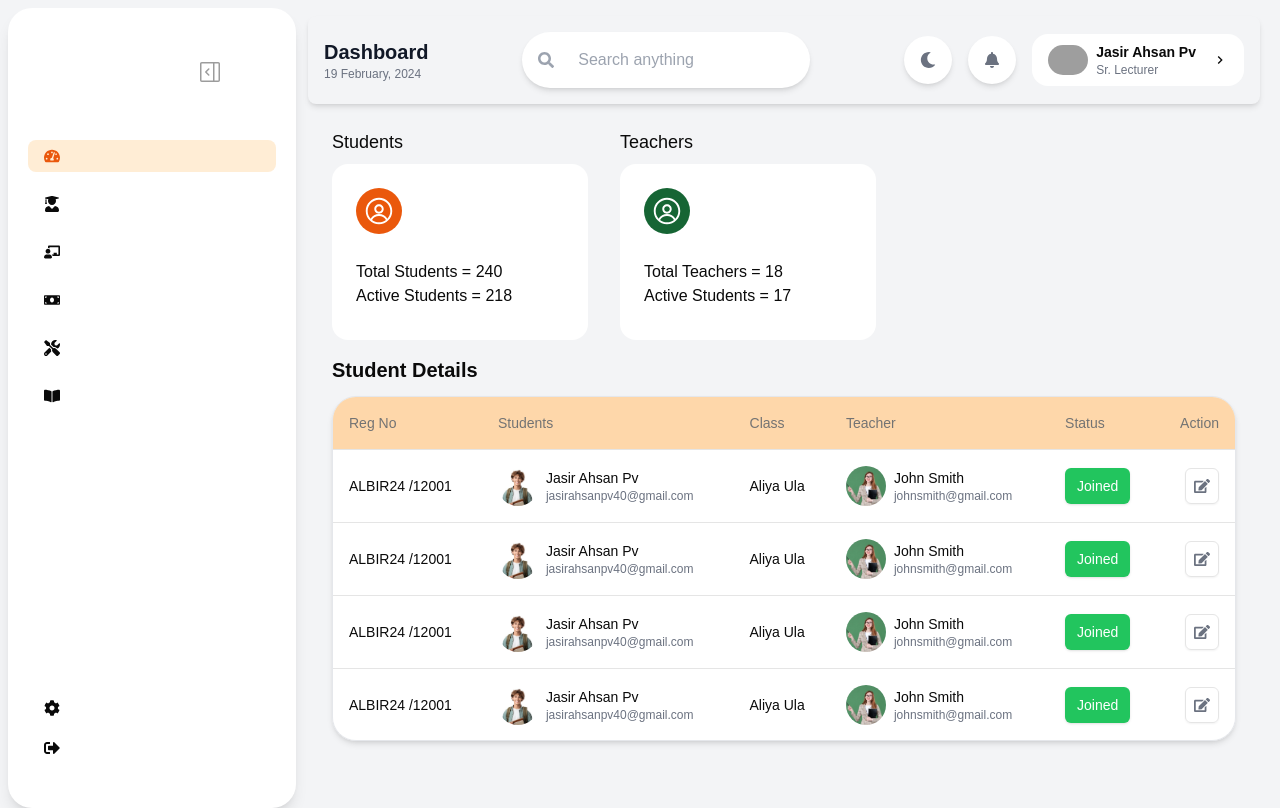
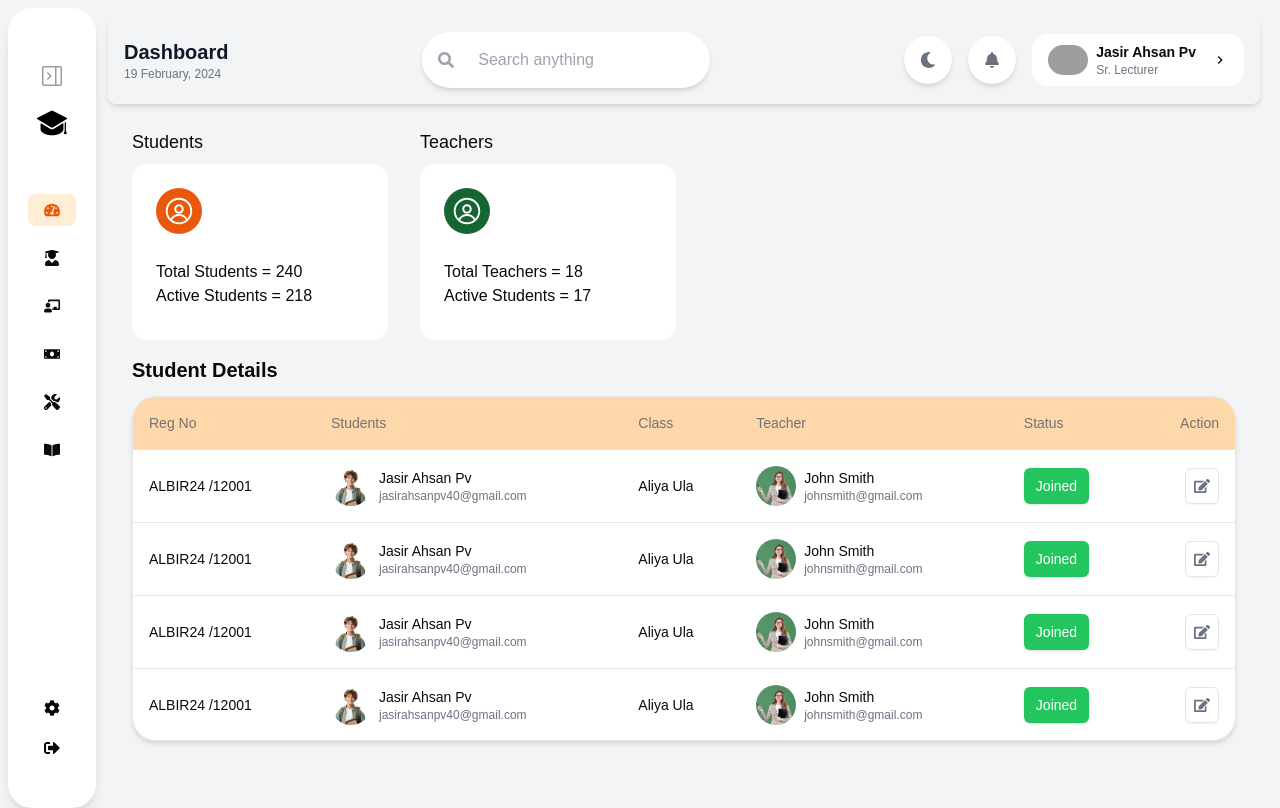
Before and after one commit to jasir-pv/Mentor-Hub, a Next.js app: page / in a window 1280 px wide. Both pictures are taken after a click on the button 247 px from the left and 75 px from the top of the page. Built offline with nearby package versions, Linux system fonts and the light colour scheme; grey boxes are pictures that could not be loaded.

Commit message:
side bar expand and collapse

```diff
--- a/components/Sidebar.tsx
+++ b/components/Sidebar.tsx
@@ -1,12 +1,16 @@
 'use client';
 import { useState } from 'react';
-import { FaTachometerAlt, FaUserGraduate, FaChalkboardTeacher, FaMoneyBill, FaTools, FaBookOpen, FaCog, FaSignOutAlt } from 'react-icons/fa';
+import {
+  FaTachometerAlt, FaUserGraduate, FaChalkboardTeacher,
+  FaMoneyBill, FaTools, FaBookOpen, FaCog, FaSignOutAlt
+} from 'react-icons/fa';
 import Image from 'next/image';
-import { GoSidebarExpand } from 'react-icons/go';
+import { GoSidebarCollapse, GoSidebarExpand } from 'react-icons/go';
 
 const Sidebar = () => {
   const [active, setActive] = useState('Dashboard');
   const [expand, setExpand] = useState(true);
+  const [hoveredItem, setHoveredItem] = useState(null);
 
   const menuItems = [
     { name: 'Dashboard', icon: <FaTachometerAlt /> },
@@ -18,35 +22,55 @@ const Sidebar = () => {
   ];
 
   return (
-    <div className={`h-screen ${expand ? 'w-72' : 'w-20'}  lg:w-72 bg-white rounded-3xl shadow-lg p-5 flex flex-col justify-between transition-all duration-200`}>
+    <div className={`h-screen ${expand ? 'w-72 ' : ''} bg-white rounded-3xl shadow-lg p-5 flex flex-col justify-between transition-all duration-300 ease-in-out`}>
+
+      {/* Logo & Expand Button */}
       <div>
-        <div className="flex items-center justify-around space-x-2 mb-8 mt-8">
-          <div className="flex items-center justify-center space-x-2">
-           {expand && <Image src="/college-logo.svg" alt="School App" width={30} height={30} />}
+        <div className={`flex items-center justify-between mb-8 mt-8  ${expand ? '' : 'flex-col-reverse gap-4 mt-1'}`}>
+          <div className="flex items-center space-x-2">
+            <Image src="/college-logo.svg" alt="School App" width={30} height={30} />
             {expand && <h1 className="text-xl font-bold">School App</h1>}
           </div>
-          <button onClick={() => setExpand(!expand)}>
-            <GoSidebarExpand className='w-6 h-6 opacity-40' />
-          </button>
+          <button
+                onClick={() => setExpand(!expand)}
+                className="p-1 rounded-lg hover:bg-gray-100"
+            >
+                {expand ? (
+                <GoSidebarExpand className="w-6 h-6 opacity-40" />
+                ) : (
+                <GoSidebarCollapse className="w-6 h-6 opacity-40" />
+                )}
+            </button>
         </div>
 
+        {/* Sidebar Menu */}
         <div className="space-y-4 mt-14">
           {menuItems.map((item) => (
             <button
               key={item.name}
               onClick={() => setActive(item.name)}
+              onMouseEnter={() => setHoveredItem(item.name)}
+              onMouseLeave={() => setHoveredItem(null)}
               className={`flex items-center space-x-4 px-4 py-2 rounded-lg w-full transition duration-200 ${
                 active === item.name ? 'bg-orange-100 text-orange-600' : 'hover:bg-gray-100'
               }`}
             >
-              {item.icon}
-              {expand && <span>{item.name}</span>}
+               {item.icon}
+            {expand && <span className="ml-4">{item.name}</span>}
+
+            {/* Tooltip when collapsed */}
+            {!expand && hoveredItem === item.name && (
+              <span className="absolute left-16 bg-purple-300 text-white text-sm px-2 py-1 rounded-md z-10">
+                {item.name}
+              </span>
+            )}
             </button>
           ))}
         </div>
       </div>
 
-      <div className="space-y-2 mb-6">
+        {/* Settings & Logout */}
+        <div className="space-y-2 mb-6">
         <button className="flex items-center space-x-2 px-4 py-2 rounded-lg w-full hover:bg-gray-100">
           <FaCog />
           {expand && <span>Settings</span>}
```
